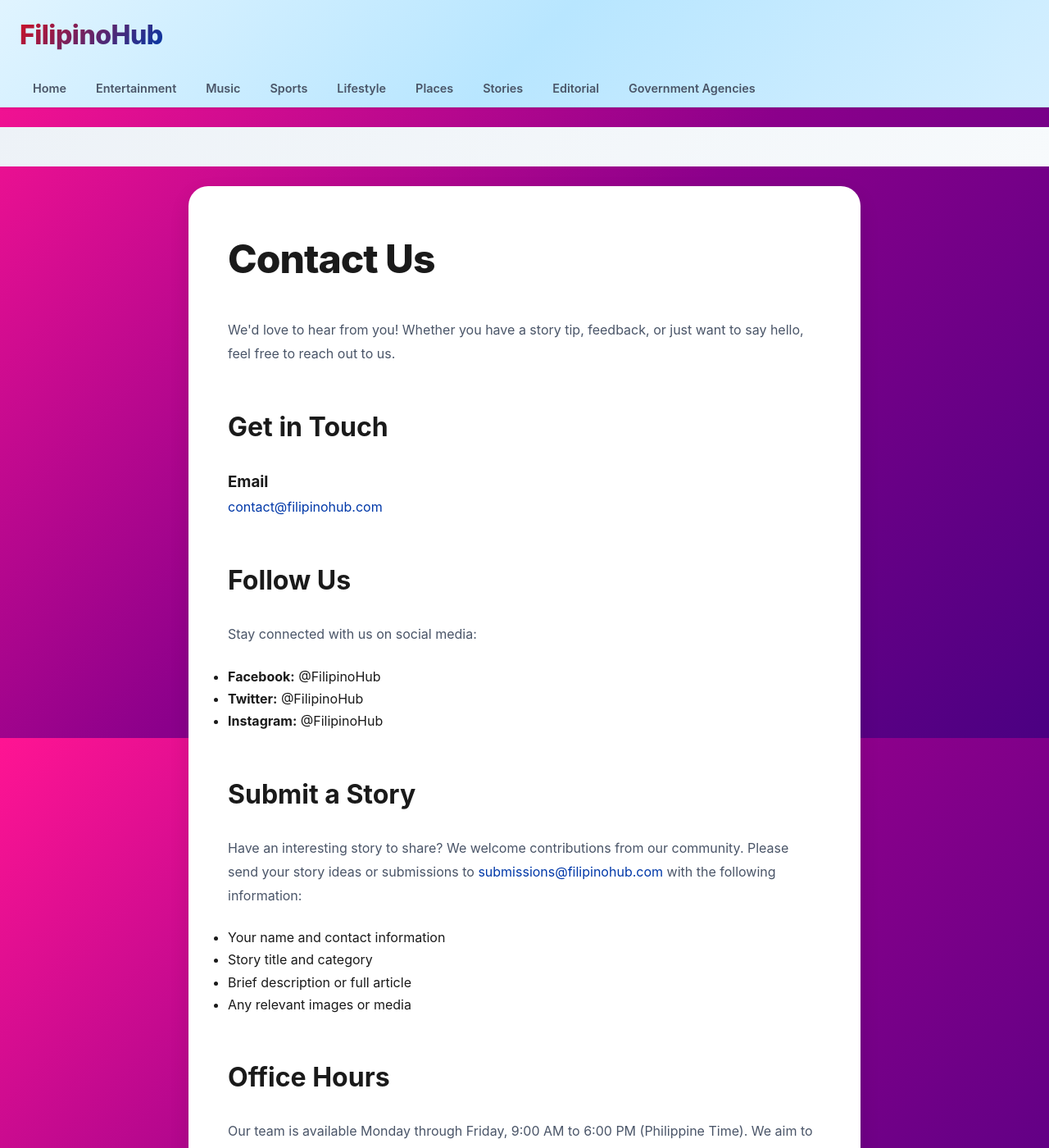
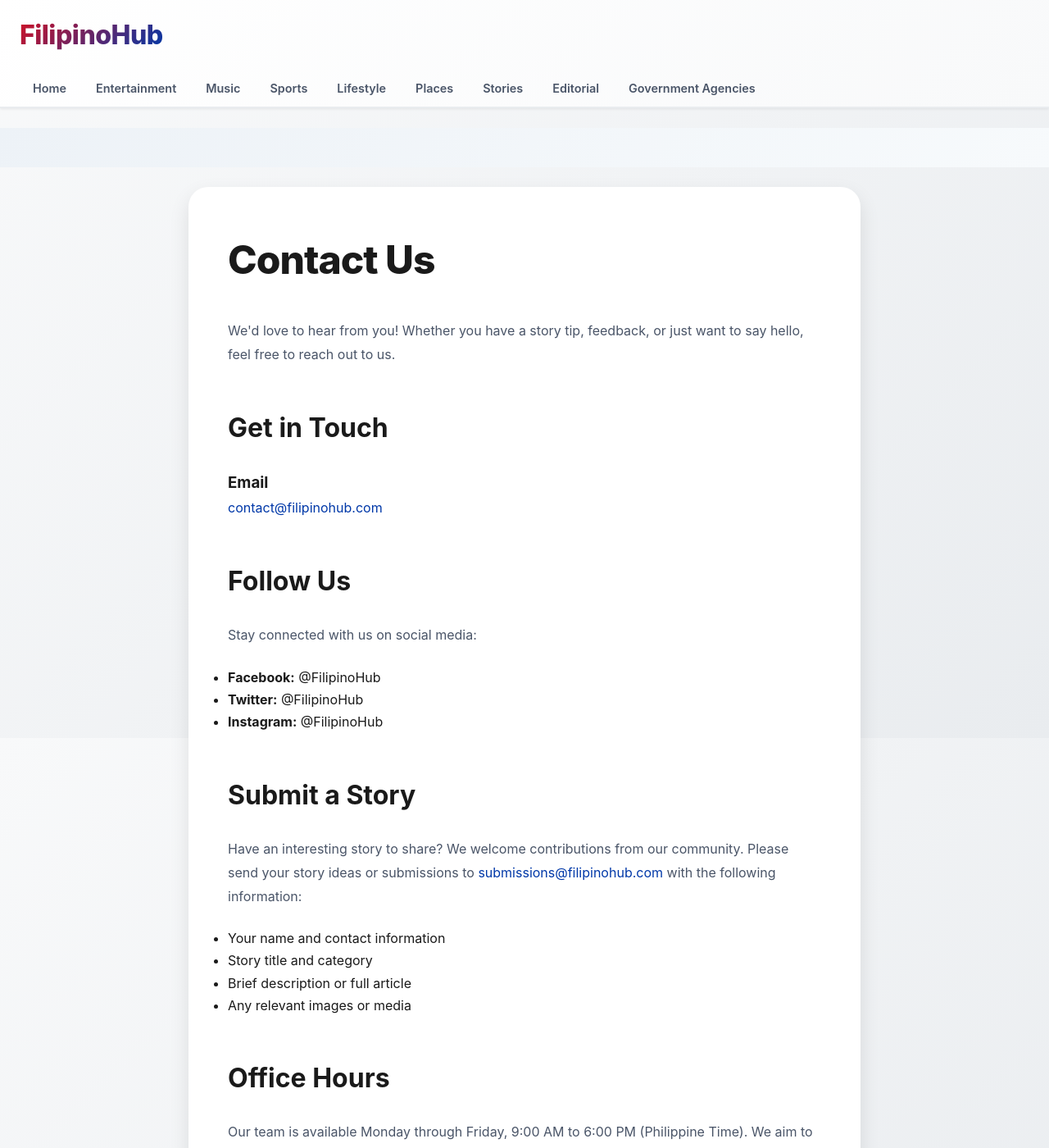
Before and after one commit to filipinohub/FilipinoHub, a Jekyll site: the page built from contact.html, in a window 1280 px wide and 1400 px high. Shown: the whole window at 82% size. Built offline with Jekyll 4.4.1, drawn with Linux system fonts in a browser that asks for light colours.

Commit message:
Update to professional design: clean white/gray color scheme

```diff
--- a/css/style.css
+++ b/css/style.css
@@ -56,7 +56,7 @@ body {
     font-family: 'Inter', -apple-system, BlinkMacSystemFont, 'Segoe UI', Roboto, 'Helvetica Neue', Arial, sans-serif;
     line-height: 1.7;
     color: var(--text-primary);
-    background: linear-gradient(135deg, #FF1493 0%, #8B008B 50%, #4B0082 100%);  /* Galaxy pink to purple */
+    background: linear-gradient(135deg, #f8f9fa 0%, #e9ecef 100%);  /* Professional light gray gradient */
     background-attachment: fixed;
     font-size: 16px;
     -webkit-font-smoothing: antialiased;
@@ -90,8 +90,8 @@ img {
    ============================================ */
 
 .site-header {
-    background: linear-gradient(135deg, #E0F4FF 0%, #B8E6FF 50%, #D4EFFF 100%);  /* Cloudy light blue */
-    border-bottom: 1px solid rgba(0,0,0,0.06);
+    background: linear-gradient(135deg, #ffffff 0%, #f8f9fa 100%);  /* Clean white to light gray */
+    border-bottom: 2px solid #e9ecef;
     position: sticky;
     top: 0;
     z-index: 1000;
@@ -412,12 +412,9 @@ img {
     margin-bottom: var(--spacing-xl);
     color: var(--text-primary);
     position: relative;
-    padding: var(--spacing-md);
-    padding-bottom: var(--spacing-lg);
+    padding-bottom: var(--spacing-md);
     text-align: center;
-    background: linear-gradient(135deg, #90EE90 0%, #98FB98 50%, #8FBC8F 100%);  /* Light green plants */
-    border-radius: var(--radius-md);
-    box-shadow: var(--shadow-sm);
+    background: transparent;
 }
 
 .section-title::after {
```
